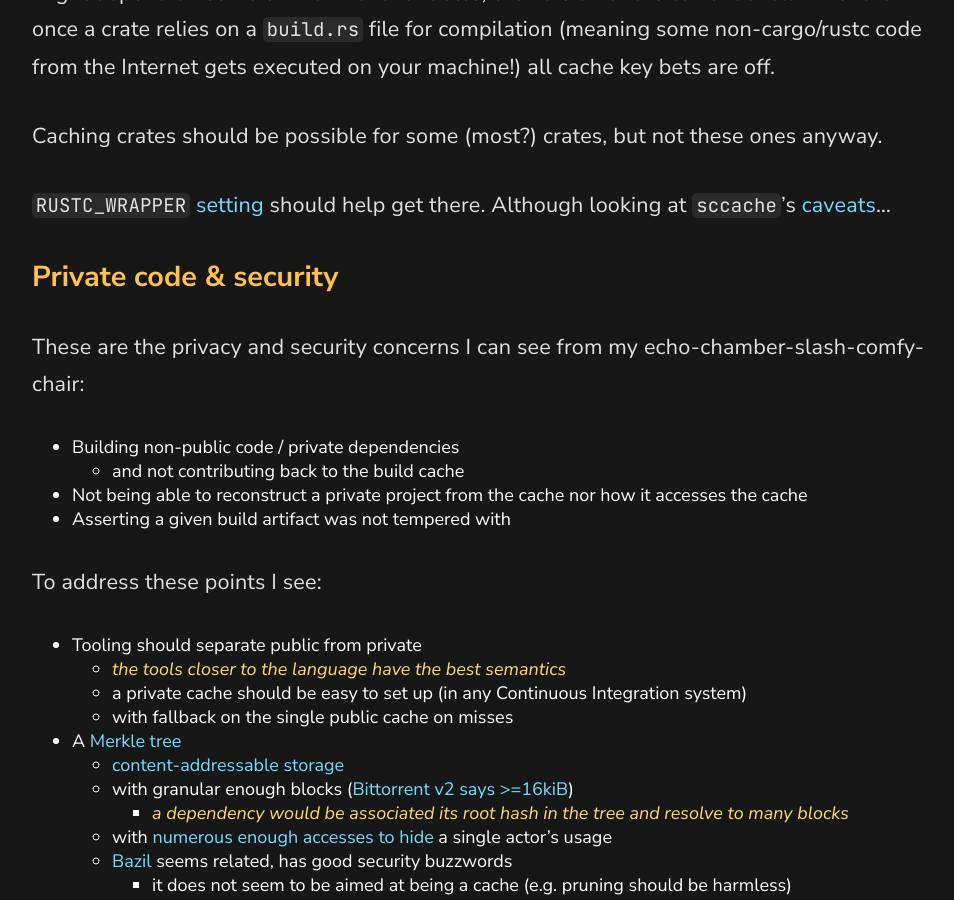
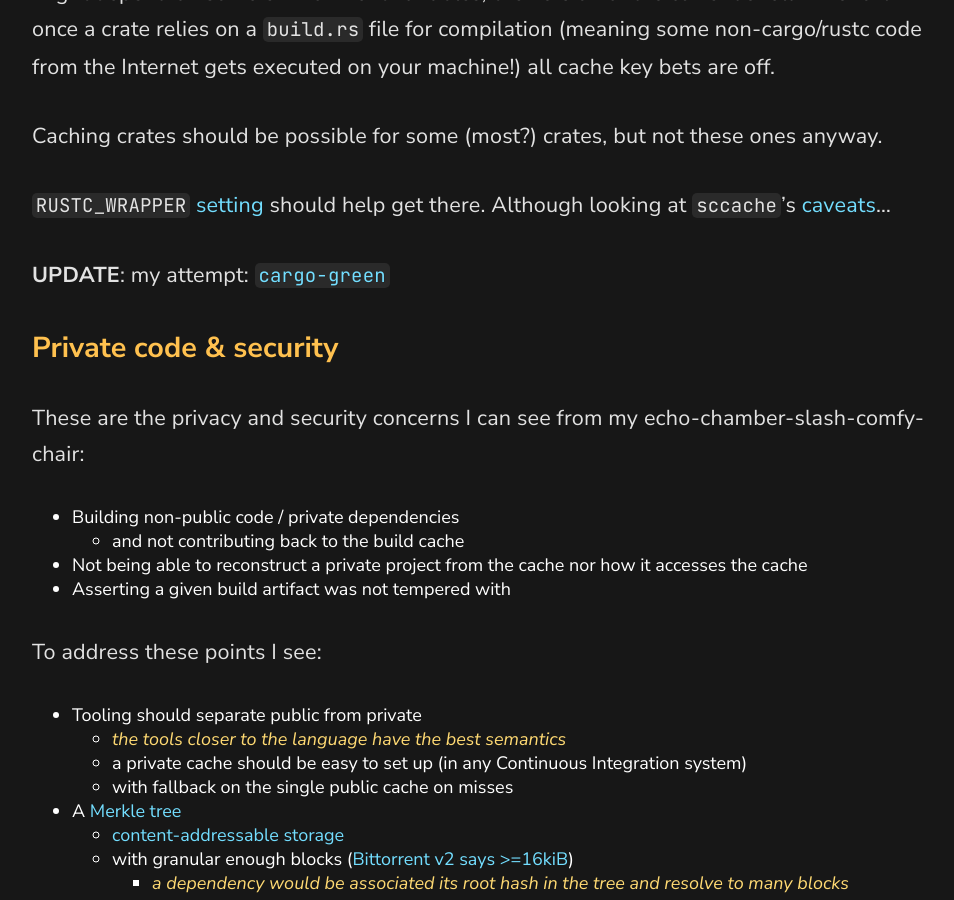
Before and after one commit to fenollp/fenollp.github.io, a Jekyll site: the page built from _posts/2021-03-14-faster-rust-builds-docker_host.md, in a window 1280 px wide and 900 px high, scrolled down 4189 px. Shown: the whole window, without its empty margins (158-1112 px from the left). Built offline with Jekyll 4.4.1, drawn with Linux system fonts in a browser that asks for light colours.

Commit message:
supergreen
Signed-off-by: Pierre Fenoll <pierrefenoll@gmail.com>

```diff
--- a/_posts/2021-03-14-faster-rust-builds-docker_host.md
+++ b/_posts/2021-03-14-faster-rust-builds-docker_host.md
@@ -115,6 +115,8 @@ Caching crates should be possible for some (most?) crates, but not these ones an
 
 `RUSTC_WRAPPER` [setting](https://doc.rust-lang.org/cargo/reference/config.html#buildrustc-wrapper) should help get there. Although looking at `sccache`'s [caveats](https://github.com/mozilla/sccache/tree/68a6aa8a978bafe5541c35d68dc36f485c56e1fc#known-caveats)...
 
+**UPDATE**: my attempt: [`cargo-green`](https://github.com/fenollp/supergreen)
+
 ## Private code & security
 
 These are the privacy and security concerns I can see from my echo-chamber-slash-comfy-chair:
```
